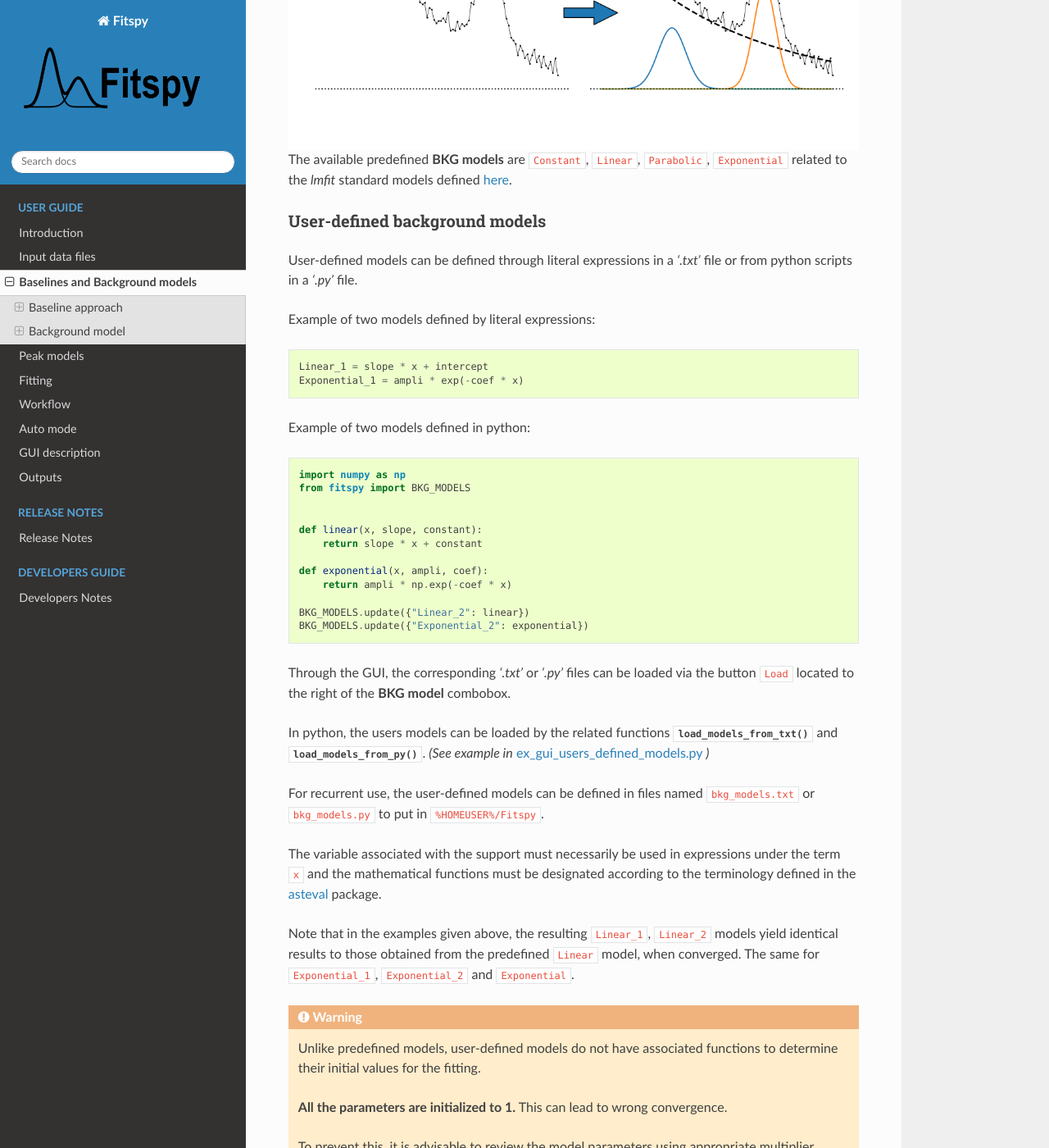
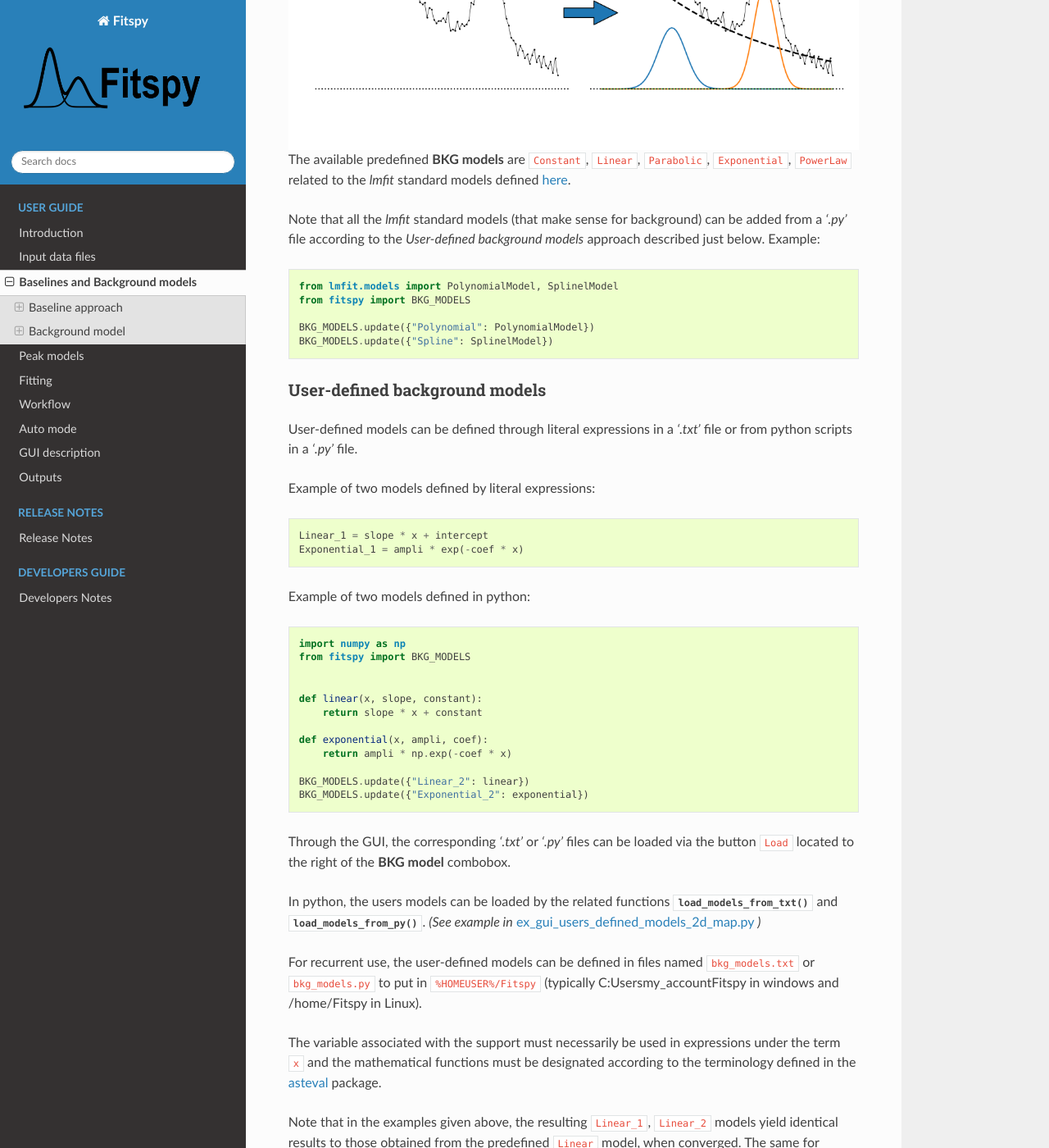
Before and after one commit to CEA-MetroCarac/fitspy, a Sphinx documentation site: the page built from doc/user_guide/baseline.rst, in a window 1280 px wide and 1400 px high, scrolled down 2197 px. Shown: the whole window at 82% size. Built offline with Sphinx 7.4.7 and the Read the Docs theme 3.1.0, drawn with Linux system fonts in a browser that asks for light colours; pages that are not in the unit, such as notebooks, are missing from menus.

Commit message:
add PowerLaw in background model list (#59)

```diff
--- a/doc/user_guide/baseline.rst
+++ b/doc/user_guide/baseline.rst
@@ -48,7 +48,16 @@ The background model approach consists in selecting a **BKG model** that is take
    :align:   center
 
 
-The available predefined **BKG models** are :code:`Constant`, :code:`Linear`, :code:`Parabolic`, :code:`Exponential` related to the `lmfit` standard models defined `here <https://lmfit.github.io/lmfit-py/builtin_models.html>`_.
+The available predefined **BKG models** are :code:`Constant`, :code:`Linear`, :code:`Parabolic`, :code:`Exponential`, :code:`PowerLaw` related to the `lmfit` standard models defined `here <https://lmfit.github.io/lmfit-py/builtin_models.html>`_.
+
+Note that all the `lmfit` standard models (that make sense for background) can be added from a *'.py'* file according to the *User-defined background models* approach described just below. Example::
+
+    from lmfit.models import PolynomialModel, SplinelModel
+    from fitspy import BKG_MODELS
+
+    BKG_MODELS.update({"Polynomial": PolynomialModel})
+    BKG_MODELS.update({"Spline": SplinelModel})
+
 
 User-defined background models
 ~~~~~~~~~~~~~~~~~~~~~~~~~~~~~~
@@ -78,9 +87,9 @@ Example of two models defined in python::
 Through the GUI, the corresponding *'.txt'* or *'.py'* files can be loaded via the button :code:`Load` located to the right of the **BKG model** combobox.
 
 In python, the users models can be loaded by the related functions :func:`~fitspy.utils.load_models_from_txt` and :func:`~fitspy.utils.load_models_from_py`.
-*(See example in* `ex_gui_users_defined_models.py <https://github.com/CEA-MetroCarac/fitspy/tree/main/examples/ex_gui_users_defined_models.py>`_ *)*
+*(See example in* `ex_gui_users_defined_models_2d_map.py <https://github.com/CEA-MetroCarac/fitspy/tree/main/examples/ex_gui_users_defined_models_2d_map.py>`_ *)*
 
-For recurrent use, the user-defined models can be defined in files named :code:`bkg_models.txt` or :code:`bkg_models.py` to put in :code:`%HOMEUSER%/Fitspy`.
+For recurrent use, the user-defined models can be defined in files named :code:`bkg_models.txt` or :code:`bkg_models.py` to put in :code:`%HOMEUSER%/Fitspy` (typically C:\Users\my_account\Fitspy in windows and /home/Fitspy in Linux).
 
 The variable associated with the support must necessarily be used in expressions under the term :code:`x` and the mathematical functions must be designated according to the terminology defined in the `asteval <https://newville.github.io/asteval/basics.html#built-in-functions>`_ package.
 
--- a/doc/user_guide/peak_models.rst
+++ b/doc/user_guide/peak_models.rst
@@ -87,11 +87,13 @@ Similarly to the background models:
 Through the GUI, the corresponding *'.txt'* or *'.py'* files can be loaded via the button :code:`Load` located to the right of the **Peak model** combobox.
 
 In python, the users models can be loaded by the functions :func:`~fitspy.utils.load_models_from_txt` and :func:`~fitspy.utils.load_models_from_py`.
-*(See example in* `ex_gui_users_defined_models.py <https://github.com/CEA-MetroCarac/fitspy/tree/main/examples/ex_gui_users_defined_models.py>`_ *)*
+*(See example in* `ex_gui_users_defined_models_2d_map.py <https://github.com/CEA-MetroCarac/fitspy/tree/main/examples/ex_gui_users_defined_models_2d_map.py>`_ *)*
+
+
 
 .. note::
 
-    **For recurrent use**, the user-defined models can be defined in files named :code:`peak_models.txt` or :code:`peak_models.py` to put in :code:`%HOMEUSER%/Fitspy`.
+    **For recurrent use**, the user-defined models can be defined in files named :code:`peak_models.txt` or :code:`peak_models.py` to put in :code:`%HOMEUSER%/Fitspy` (typically C:\Users\my_account\Fitspy in windows and /home/Fitspy in Linux).
 
 Bichromatic models
 ------------------
--- a/fitspy/__init__.py
+++ b/fitspy/__init__.py
@@ -1,6 +1,6 @@
 from pathlib import Path
 import shutil
-from lmfit.models import ConstantModel, LinearModel, ParabolicModel, ExponentialModel
+from lmfit.models import ConstantModel, LinearModel, ParabolicModel, ExponentialModel, PowerLawModel
 
 from fitspy.core.models import gaussian, lorentzian, gaussian_asym, lorentzian_asym, pseudovoigt
 from fitspy.core.utils import load_models_from_txt, load_models_from_py
@@ -19,7 +19,8 @@ BKG_MODELS = {'None': None,
               'Constant': ConstantModel,
               'Linear': LinearModel,
               'Parabolic': ParabolicModel,
-              'Exponential': ExponentialModel}
+              'Exponential': ExponentialModel,
+              'PowerLaw': PowerLawModel}
 
 FIT_METHODS = {'Leastsq': 'leastsq', 'Least_squares': 'least_squares',
                'Nelder-Mead': 'nelder', 'SLSQP': 'slsqp'}
```
Also changed, not shown: README.md (+1 -1 lines), 1 other file.
